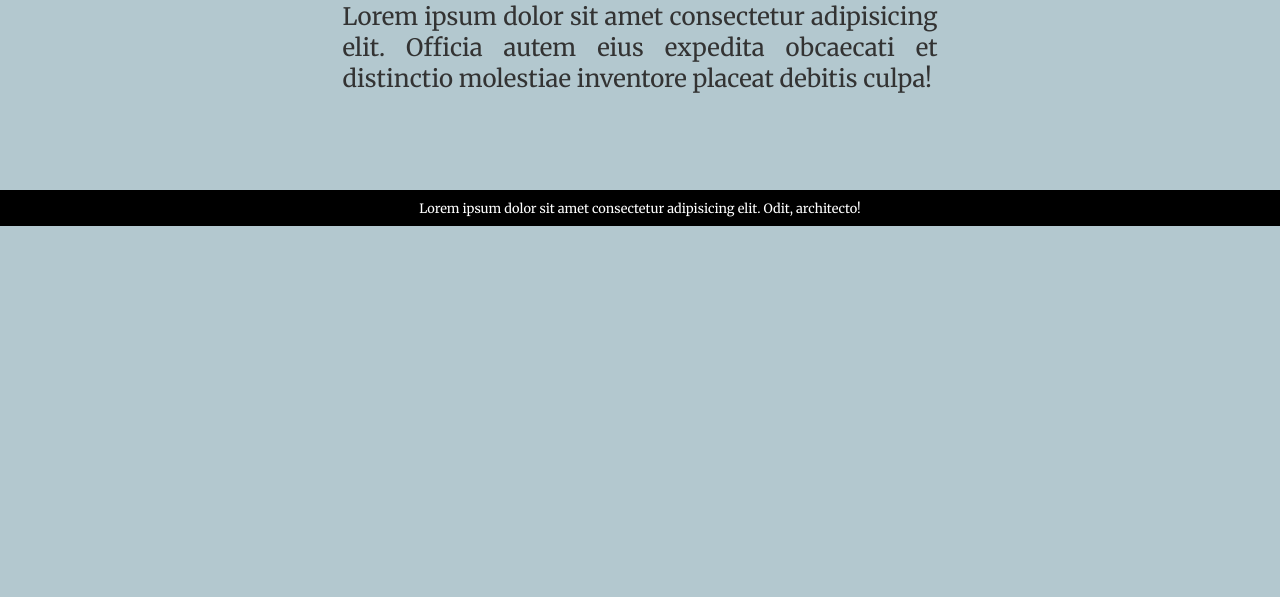
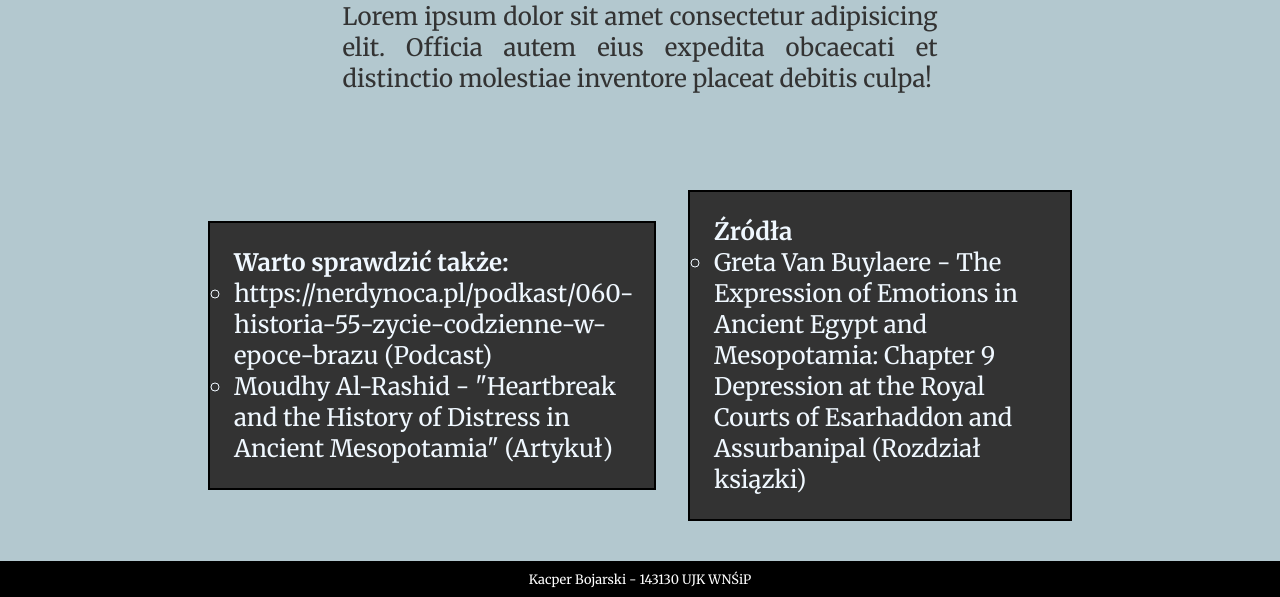
Before and after one commit to Kaczpr/BronzeAgeWebpage, a PHP site: page /html/esrahadonArticle.html in a window 1280 px wide. Shown: the part 2254-2851 px from the top of the page. Before the commit the page ends 2480 px from the top, so only its background shows below. Run offline with PHP 8.4, Linux system fonts and the light colour scheme; some libraries are stand-ins or nearby versions.

Commit message:
Source and checkalso
Added those blocks on the bottom of the article.

```diff
--- a/css/articleStyle.css
+++ b/css/articleStyle.css
@@ -110,3 +110,30 @@ article h2{
     text-align: left;
     font-size: 2em;
 }
+
+article .subFooter{
+    display: flex;
+    justify-content: space-between;
+    margin: auto auto 5dvh auto;
+    align-items: center;
+}
+article .checkAlso{
+    width: 50%;
+    border: 2px solid black;
+    margin: 0 2dvh;
+    padding: 3dvh;
+    background-color: #333;
+    color: aliceblue;
+}
+article .source{
+    width: 50%;
+    border: 2px solid black;
+    border: 2px solid black;
+    margin: 0 2dvh;
+    padding: 3dvh;
+    background-color: #333;
+    color: aliceblue;
+}
+article .subFooter ul li{
+    list-style: circle;
+}
--- a/html/assyriaWiki.html
+++ b/html/assyriaWiki.html
@@ -145,7 +145,7 @@
       </div>
     </div>
     <footer>
-      Lorem ipsum dolor sit amet consectetur adipisicing elit. Odit, architecto!
+      <p>Kacper Bojarski - 143130 UJK WNŚiP</p>
     </footer>
   </body>
 </html>
--- a/html/babylonWiki.html
+++ b/html/babylonWiki.html
@@ -145,7 +145,7 @@
       </div>
     </div>
     <footer>
-      Lorem ipsum dolor sit amet consectetur adipisicing elit. Odit, architecto!
+      <p>Kacper Bojarski - 143130 UJK WNŚiP</p>
     </footer>
   </body>
 </html>
--- a/html/egyptWiki.html
+++ b/html/egyptWiki.html
@@ -143,7 +143,7 @@
       </div>
     </div>
     <footer>
-      Lorem ipsum dolor sit amet consectetur adipisicing elit. Odit, architecto!
+      <p>Kacper Bojarski - 143130 UJK WNŚiP</p>
     </footer>
   </body>
 </html>
--- a/html/esrahadonArticle.html
+++ b/html/esrahadonArticle.html
@@ -96,16 +96,29 @@
         </p>
       </section>
       <section class="subFooter">
-        <section class="chechAlso">
-
+        <section class="checkAlso">
+          <h1>Warto sprawdzić także:</h1>
+          <ul>
+            <li>
+              https://nerdynoca.pl/podkast/060-historia-55-zycie-codzienne-w-epoce-brazu (Podcast)
+            </li>
+            <li>
+              Moudhy Al-Rashid - "Heartbreak and the History of Distress in Ancient Mesopotamia" (Artykuł)
+            </li>
+          </ul>
         </section>
         <section class="source">
-
+          <h1>Źródła</h1>
+          <ul>
+            <li>
+              Greta Van Buylaere - The Expression of Emotions in Ancient Egypt and Mesopotamia: Chapter 9 Depression at the Royal Courts of Esarhaddon and Assurbanipal (Rozdział ksiązki)
+            </li>
+          </ul>
         </section>
       </section>
     </article>
     <footer>
-      Lorem ipsum dolor sit amet consectetur adipisicing elit. Odit, architecto!
+      <p>Kacper Bojarski - 143130 UJK WNŚiP</p>
     </footer>
   </body>
 </html>
```
